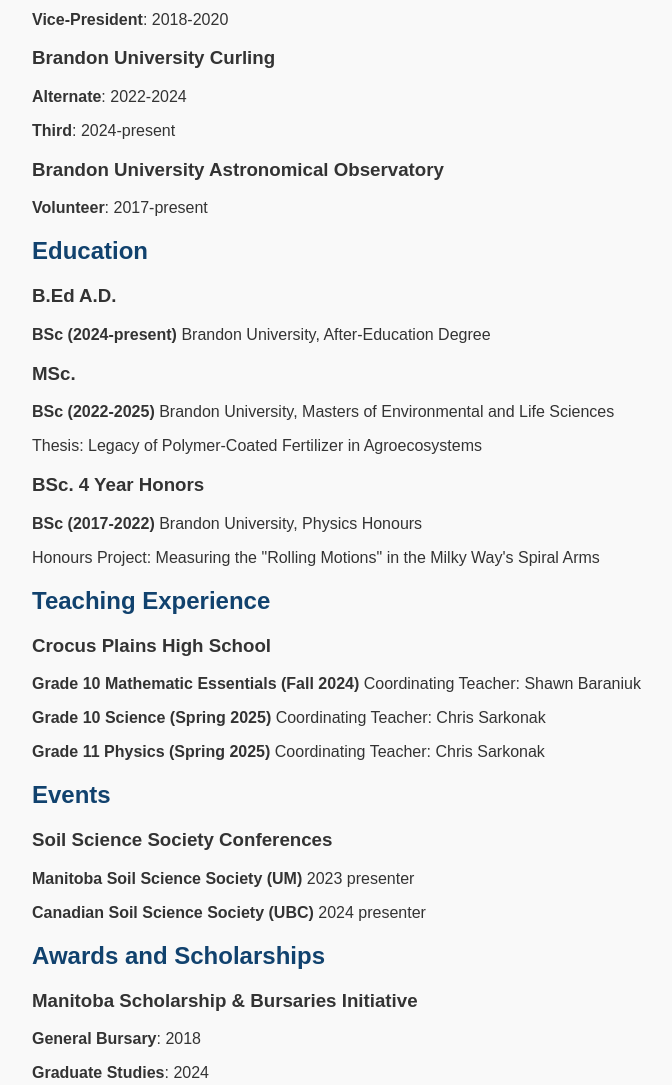
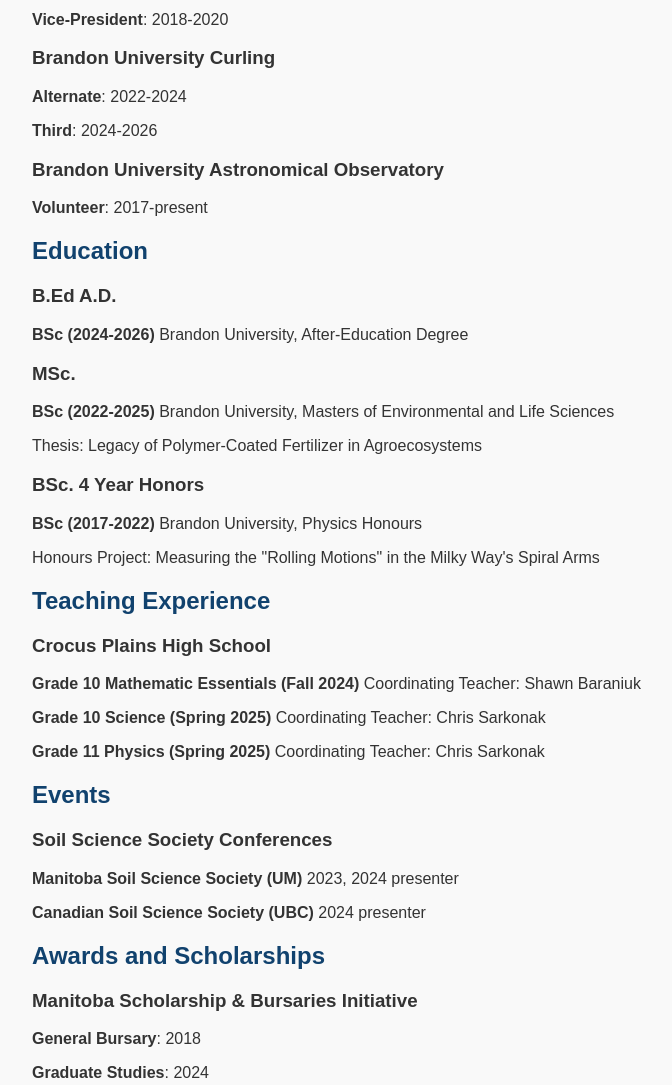
Before and after one commit to BeaupreTeaches/BeaupreTeaches.github.io, a plain HTML site: page Academic Activities & CV.html in a window 1280 px wide. Shown: the part 600-1685 px from the top of the page, without its empty margins (8-680 px from the left). Drawn offline with Linux system fonts and the light colour scheme.

Commit message:
Update Academic Activities & CV.html

```diff
--- a/Academic Activities & CV.html
+++ b/Academic Activities & CV.html
@@ -207,7 +207,7 @@
 
             <h3>Brandon University Curling</h3>
             <p><b>Alternate</b>: 2022-2024</p>
-            <p><b>Third</b>: 2024-present</p>
+            <p><b>Third</b>: 2024-2026</p>
 
             <h3>Brandon University Astronomical Observatory</h3>
             <p><b>Volunteer</b>: 2017-present</p>
@@ -216,7 +216,7 @@
         <section>
             <h2>Education</h2>
             <h3>B.Ed A.D.</h3>
-            <p><b>BSc (2024-present)</b> Brandon University, After-Education Degree</p>
+            <p><b>BSc (2024-2026)</b> Brandon University, After-Education Degree</p>
 
             <h3>MSc.</h3>
             <p><b>BSc (2022-2025)</b> Brandon University, Masters of Environmental and Life Sciences</p>
@@ -238,7 +238,7 @@
         <section>
             <h2>Events</h2>
             <h3>Soil Science Society Conferences</h3>
-            <p><b>Manitoba Soil Science Society (UM)</b> 2023 presenter</p>
+            <p><b>Manitoba Soil Science Society (UM)</b> 2023, 2024 presenter</p>
             <p><b>Canadian Soil Science Society (UBC)</b> 2024 presenter</p>
         </section>
 
```
